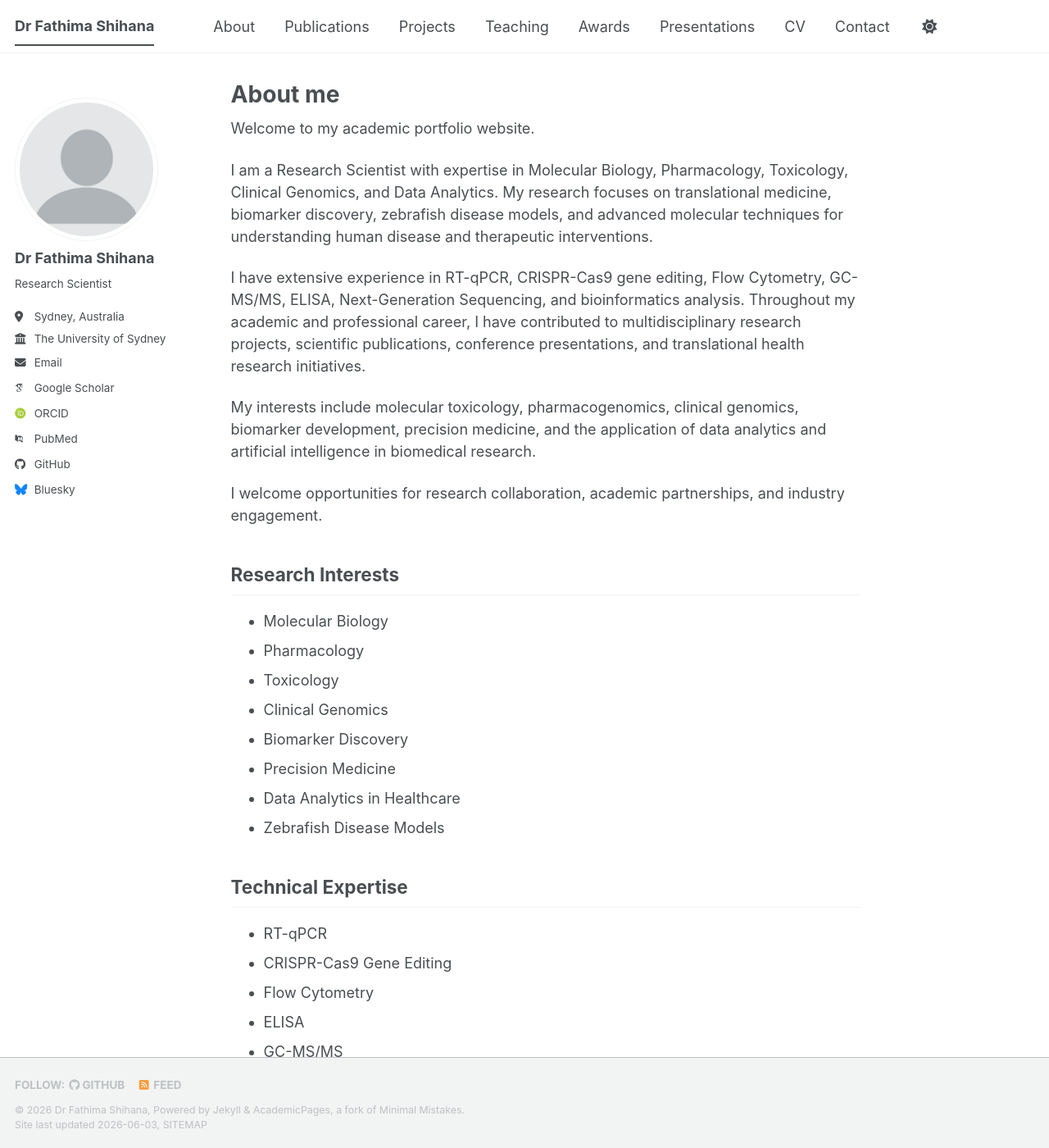
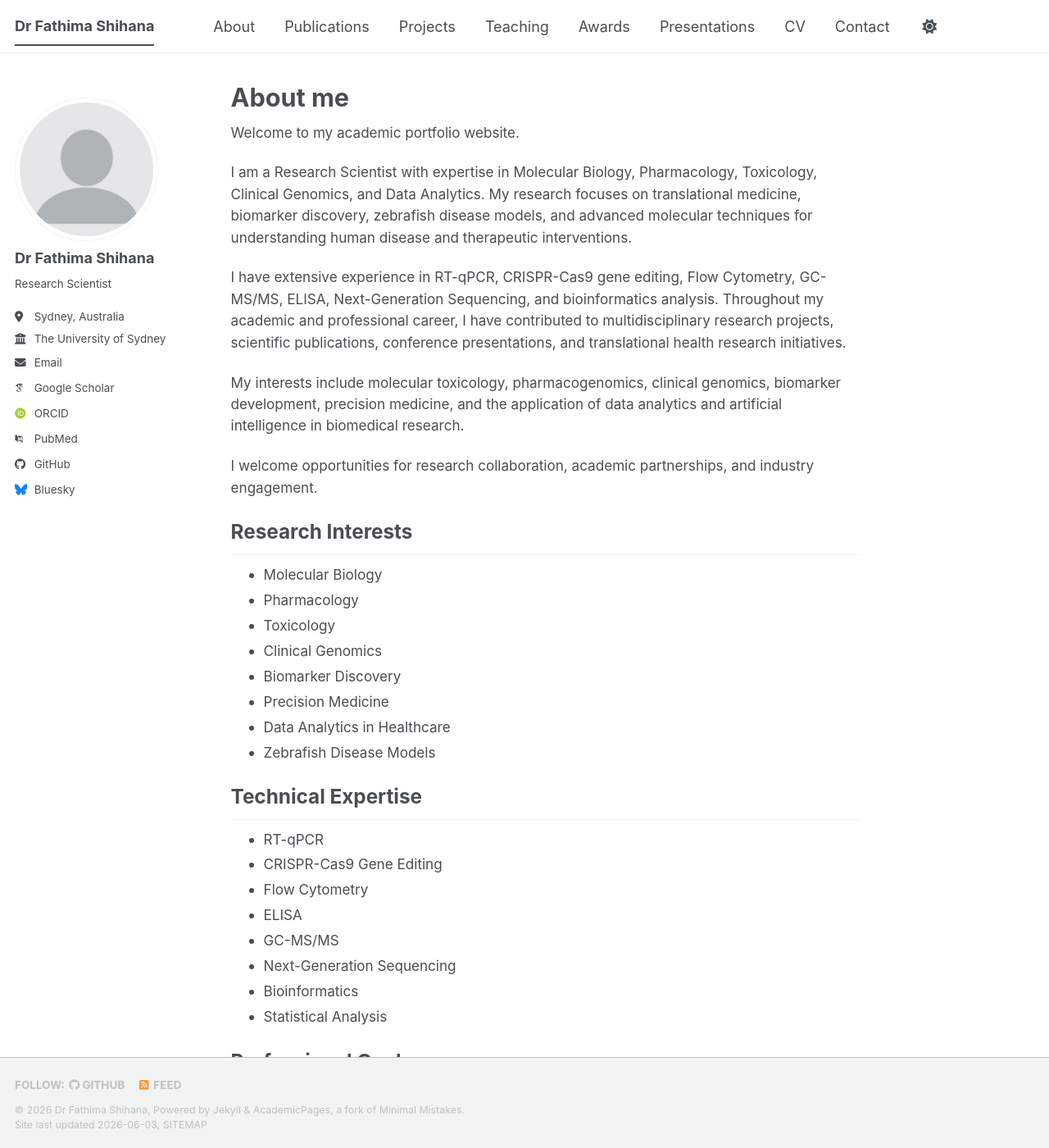
Before and after one commit to fathimashihana/fathimashihana.github.io, a Jekyll site: the page built from _pages/about.md, in a window 1280 px wide and 1400 px high. Shown: the whole window at 82% size. Built offline with Jekyll 4.4.1, drawn with Linux system fonts in a browser that asks for light colours; some web fonts are replaced; a script bundle is joined from its source files by our own code; library files that are not in the unit come from our copies.

Commit message:
Update main.scss

```diff
--- a/assets/css/main.scss
+++ b/assets/css/main.scss
@@ -103,3 +103,54 @@
 .presentations-page strong {
     font-weight: 700;
 }
+/* ==============================
+   Custom page typography
+   ============================== */
+
+/* Reduce individual page title size */
+.page__title {
+  font-size: 1.7rem !important;
+  line-height: 1.2 !important;
+  margin-bottom: 0.6rem !important;
+}
+
+/* Reduce body text size */
+.page__content,
+.page__content p,
+.page__content li {
+  font-size: 0.95rem !important;
+  line-height: 1.55 !important;
+}
+
+/* Reduce section heading sizes */
+.page__content h2 {
+  font-size: 1.35rem !important;
+  line-height: 1.25 !important;
+  margin-top: 1.4rem !important;
+  margin-bottom: 0.6rem !important;
+}
+
+.page__content h3 {
+  font-size: 1.1rem !important;
+  line-height: 1.25 !important;
+}
+
+/* Reduce list spacing */
+.page__content ul {
+  margin-top: 0.4rem !important;
+}
+
+.page__content li {
+  margin-bottom: 0.25rem !important;
+}
+
+/* Hide unwanted 1900 date/meta text */
+.page__meta,
+.page__date {
+  display: none !important;
+}
+
+/* Make teaching pages cleaner */
+.page__content strong {
+  font-weight: 700 !important;
+}
```
